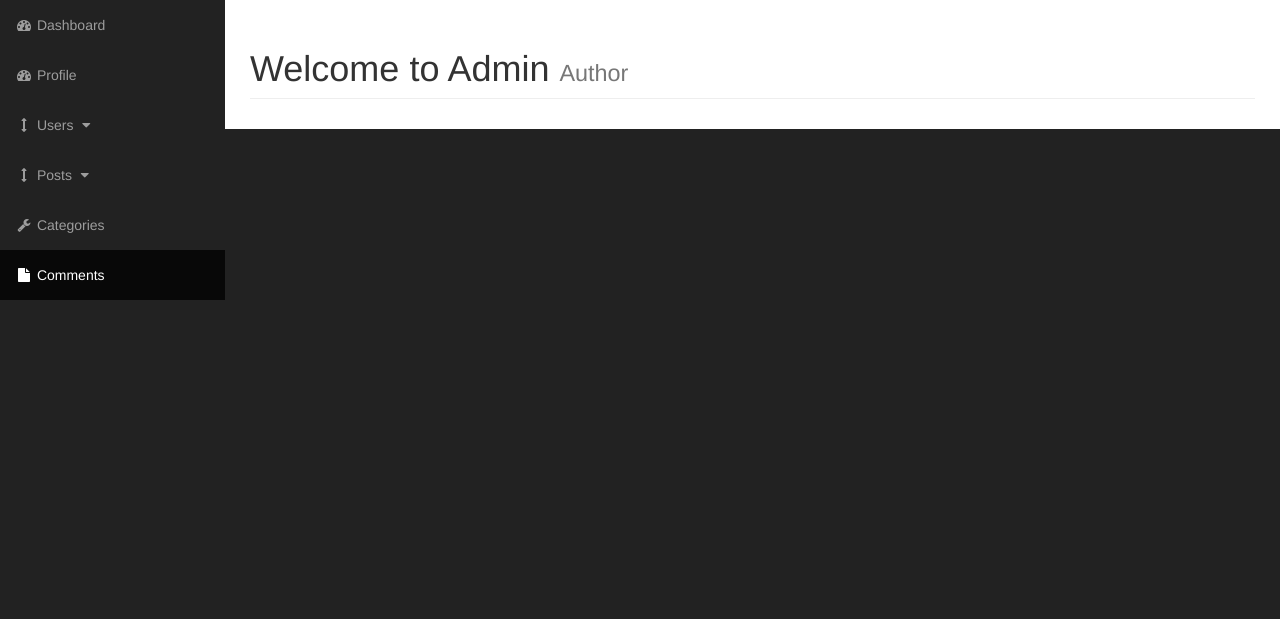
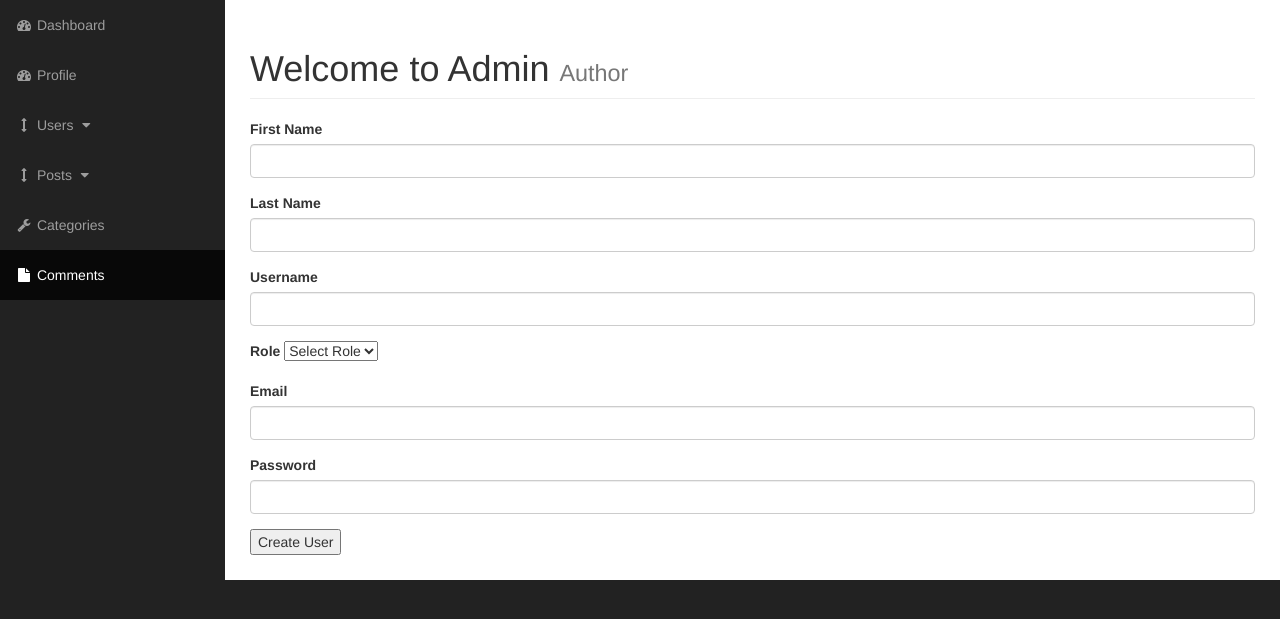
Before and after one commit to rookiemonkey/blogv3-php, a PHP site: page /admin/users.php?source=add_user in a window 1280 px wide. Shown: the part 51-670 px from the top of the page. Run offline with PHP 8.4, Linux system fonts and the light colour scheme.

Commit message:
added create_user

```diff
--- a/admin/functions.php
+++ b/admin/functions.php
@@ -607,4 +607,57 @@
         }
     }
 
+
+
+
+
+
+
+
+
+    /**
+     * create a user
+     */
+    function create_user() {
+        global $mysqli;
+
+        if(isset($_POST['create_user'])) {
+            $user_firstname = $_POST['user_firstname'];
+            $user_lastname = $_POST['user_lastname'];
+            $user_username = $_POST['user_username'];
+            $user_role = $_POST['user_role'];
+            $user_email = $_POST['user_email'];
+            $user_password = $_POST['user_password'];
+            $user_avatar = "test+image+page";
+            $user_randSalt = "test+random+salt";
+
+            // prepare statement and query
+            $query = $mysqli->prepare("INSERT INTO users (user_firstname, user_lastname, user_username, user_role, user_email, user_password, user_avatar, user_randSalt) VALUES (?,?,?,?,?,?,?,?)");
+            $query->bind_param('ssssssss', $user_firstname, $user_lastname, $user_username, $user_role, $user_email, $user_password, $user_avatar, $user_randSalt);
+            $result = $query->execute();
+
+                        echo "<pre>";
+            var_dump($query);
+            echo "</pre>";
+
+            // check if query is successfull
+            if($result) {
+                echo "<div class='panel panel-success'>";
+                echo "<div class='panel-heading'>";
+                echo "<h3 class='panel-title'>Succesfully added a post</h3>";
+                echo "</div>";
+                echo "</div>";
+            }
+            else {
+                echo "<div class='panel panel-danger'>";
+                echo "<div class='panel-heading'>";
+                echo "<h3 class='panel-title'>Something went wrong. Please try again later</h3>";
+                echo "</div>";
+                echo "</div>";
+            }
+
+            $query->close();
+
+        }
+    }
 ?>
--- a/admin/includes/user_add.php
+++ b/admin/includes/user_add.php
@@ -1,5 +1,45 @@
-<form action="" method="post" enctype="multipart/form-data">
 
 
+<form action="" method="POST">
+
+    <?php create_user(); ?>
+
+    <div class="form-group">
+        <label for="firstname">First Name</label>
+        <input type="text" id="firstname" class="form-control" name="user_firstname">
+    </div>
+
+    <div class="form-group">
+        <label for="lastname">Last Name</label>
+        <input type="text" id="lastname" class="form-control" name="user_lastname">
+    </div>
+
+    <div class="form-group">
+        <label for="username">Username</label>
+        <input type="text" id="username" class="form-control" name="user_username">
+    </div>
+
+    <div class="form-group">
+        <label for="role">Role</label>
+        <select name="user_role">
+            <option value="subscriber">Select Role</option>
+            <option value="admin">Admin</option>
+            <option value="subscriber">Subscriber</option>
+        </select>
+    </div>
+
+    <div class="form-group">
+        <label for="email">Email</label>
+        <input type="email" id="email" class="form-control" name="user_email">
+    </div>
+
+    <div class="form-group">
+        <label for="password">Password</label>
+        <input type="password" id="password" class="form-control" name="user_password">
+    </div>
+
+    <div class="form-group">
+        <input type="submit" name="create_user" value="Create User">
+    </div>
 
 </form>
--- a/admin/includes/users_read.php
+++ b/admin/includes/users_read.php
@@ -14,5 +14,6 @@
 
         <?php read_users(); ?>
 
+
     </tbody>
 </table>
```
